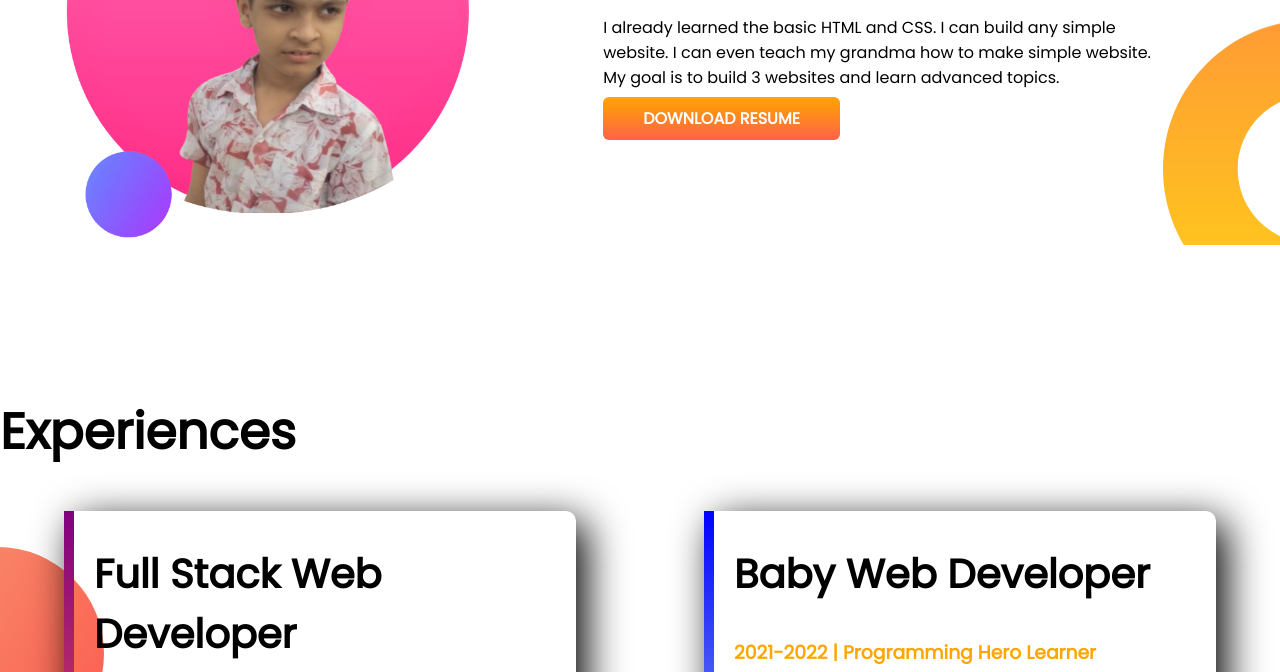
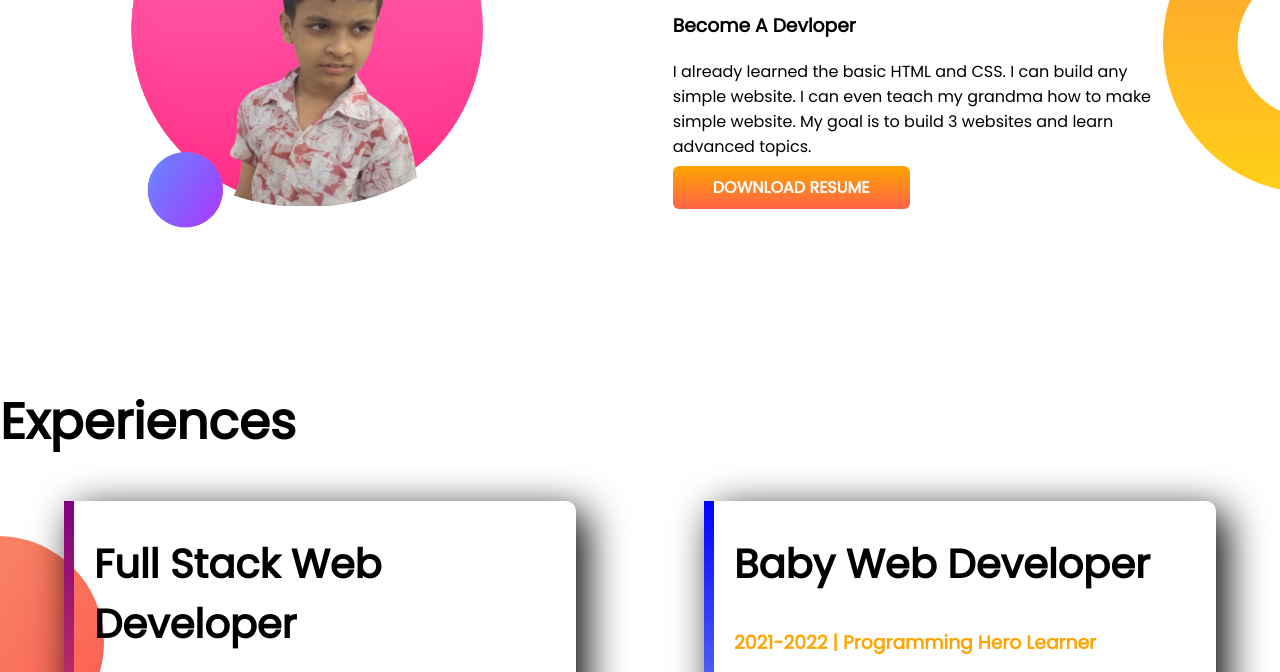
Before and after one commit to sheikhsadi9494/developer-portfolio, a plain HTML site: page index.html in a window 1280 px wide. Shown: the part 835-1507 px from the top of the page. Drawn offline with Linux system fonts and the light colour scheme.

Commit message:
finishing tuch

```diff
--- a/style.css
+++ b/style.css
@@ -17,7 +17,7 @@ h2 {
 }
 .half-width {
     width: 50%;
-    padding-left: 2%;
+    padding-left: 8%;
 }
 .half-width img {
     width: 80%;
@@ -37,7 +37,7 @@ h2 {
 .dream-big {
     background-image: url('images/dream-bg.png');
     background-repeat: no-repeat;
-    background-position: right 210px;
+    background-position: right;
     padding-right: 120px;
 }
 .experience-item {
```
